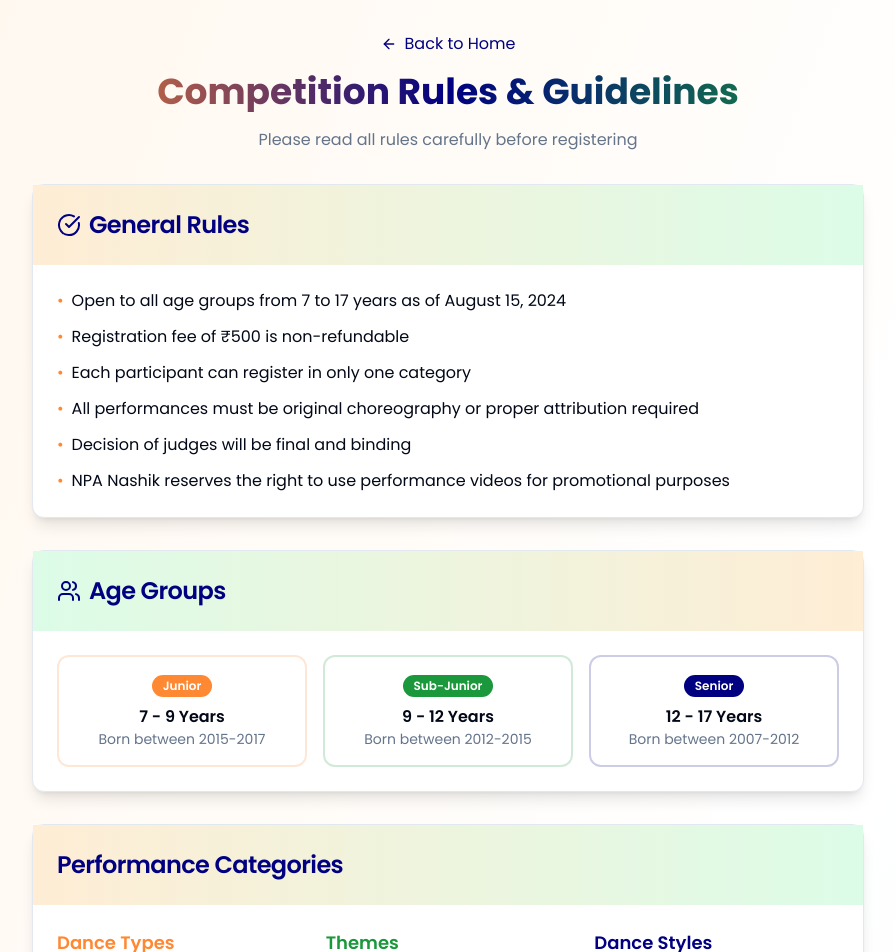
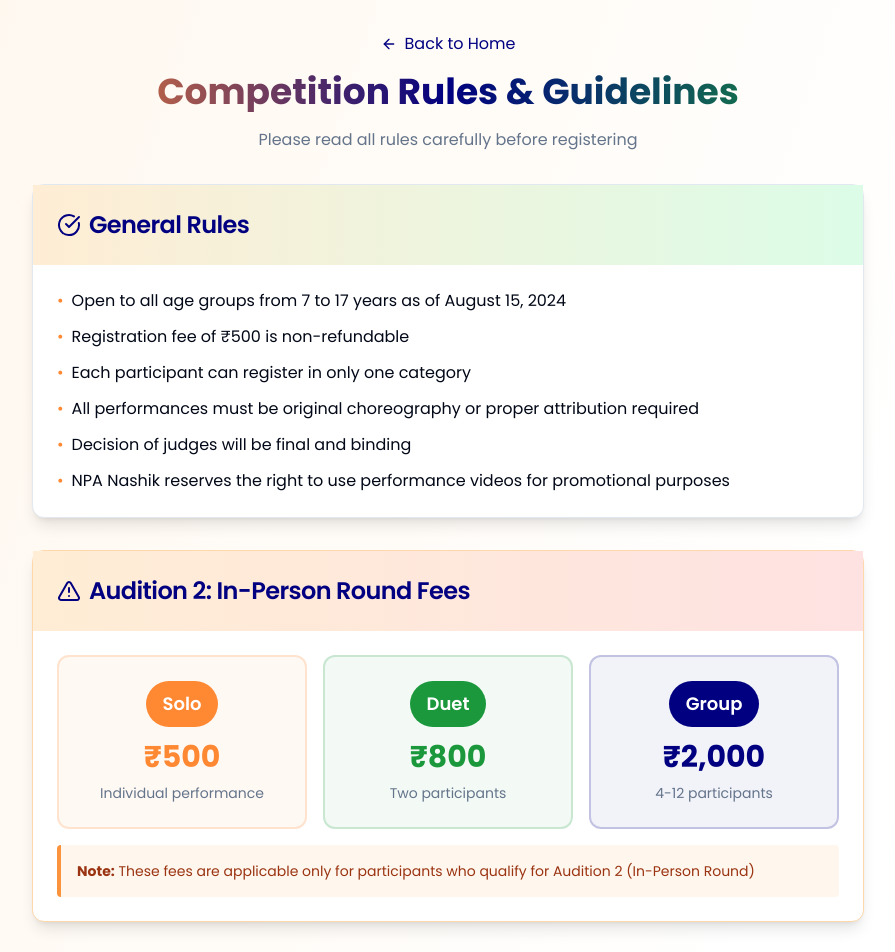
Before and after one commit to WilsonMattew/independance-dance-fusion, a React (Vite) app: page /rules in a window 1280 px wide. Shown: the top 952 px of the page, without its empty margins (192-1087 px from the left). Built offline with nearby package versions, Linux system fonts and the light colour scheme.

Commit message:
Add audition 2 fees to rules page
Make the audition 2 fees more visible on the rules page.

```diff
--- a/src/pages/Rules.tsx
+++ b/src/pages/Rules.tsx
@@ -55,6 +55,40 @@ const Rules = () => {
                 <span>NPA Nashik reserves the right to use performance videos for promotional purposes</span>
               </li>
             </ul>
+          </CardContent>
+        </Card>
+
+        {/* Audition 2 Fees */}
+        <Card className="mb-8 shadow-lg border-orange-200">
+          <CardHeader className="bg-gradient-to-r from-orange-100 to-red-100">
+            <CardTitle className="text-2xl text-accent flex items-center">
+              <AlertTriangle className="w-6 h-6 mr-2" />
+              Audition 2: In-Person Round Fees
+            </CardTitle>
+          </CardHeader>
+          <CardContent className="p-6">
+            <div className="grid md:grid-cols-3 gap-4">
+              <div className="text-center p-6 border-2 border-primary/20 rounded-lg bg-primary/5">
+                <Badge className="bg-primary text-primary-foreground mb-3 text-lg px-4 py-2">Solo</Badge>
+                <p className="text-3xl font-bold text-primary">₹500</p>
+                <p className="text-sm text-muted-foreground mt-2">Individual performance</p>
+              </div>
+              <div className="text-center p-6 border-2 border-secondary/20 rounded-lg bg-secondary/5">
+                <Badge className="bg-secondary text-secondary-foreground mb-3 text-lg px-4 py-2">Duet</Badge>
+                <p className="text-3xl font-bold text-secondary">₹800</p>
+                <p className="text-sm text-muted-foreground mt-2">Two participants</p>
+              </div>
+              <div className="text-center p-6 border-2 border-accent/20 rounded-lg bg-accent/5">
+                <Badge className="bg-accent text-accent-foreground mb-3 text-lg px-4 py-2">Group</Badge>
+                <p className="text-3xl font-bold text-accent">₹2,000</p>
+                <p className="text-sm text-muted-foreground mt-2">4-12 participants</p>
+              </div>
+            </div>
+            <div className="mt-4 p-4 bg-orange-50 border-l-4 border-orange-400 rounded">
+              <p className="text-sm text-orange-800">
+                <strong>Note:</strong> These fees are applicable only for participants who qualify for Audition 2 (In-Person Round)
+              </p>
+            </div>
           </CardContent>
         </Card>
 
@@ -383,10 +417,7 @@ const Rules = () => {
                 <div className="w-3 h-3 bg-accent rounded-full mr-4"></div>
                 <div>
                   <h4 className="font-semibold text-accent">Audition Round 2 (In-Person)</h4>
-                  <p className="text-sm text-muted-foreground">
-                    Live audition round -
-                    <span className="font-medium ml-1">Solo: ₹500 | Duet: ₹800 | Group: ₹2000</span>
-                  </p>
+                  <p className="text-sm text-muted-foreground">Live audition round for selected participants</p>
                 </div>
               </div>
               <div className="flex items-center p-4 border-l-4 border-primary bg-primary/5">
```
